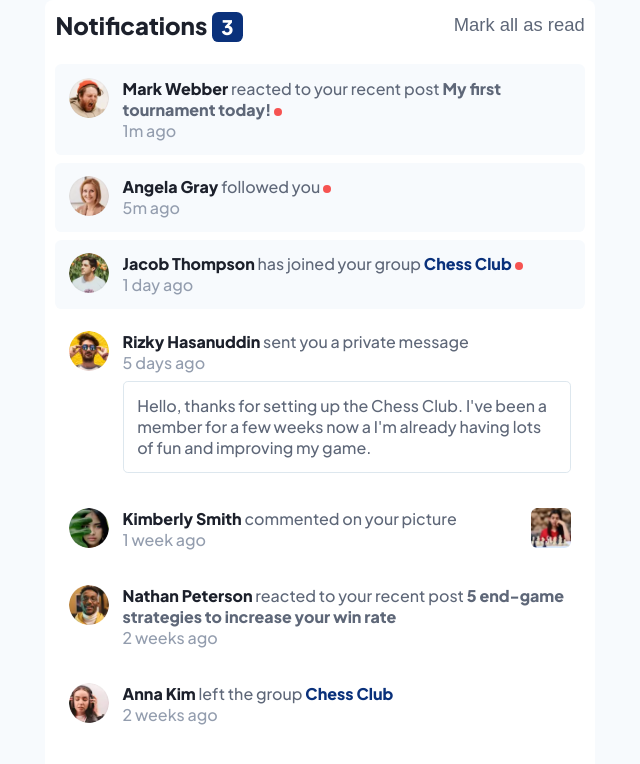
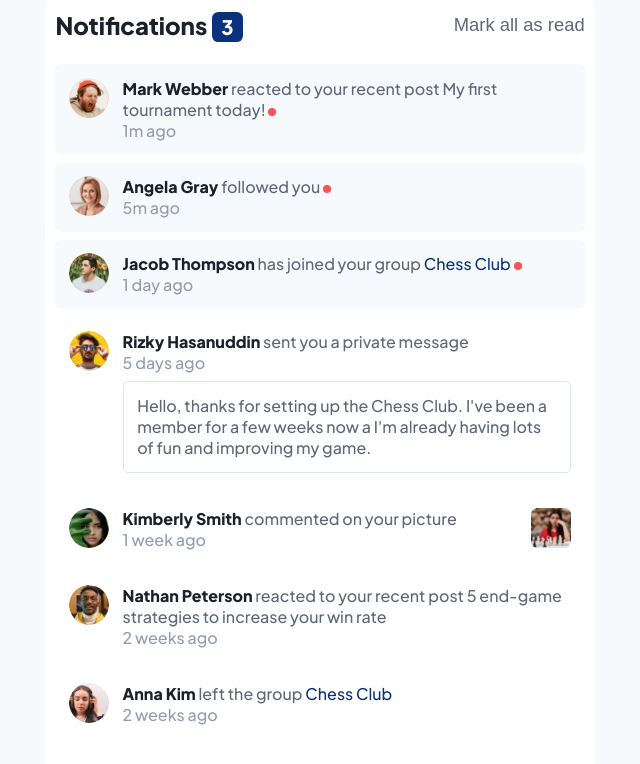
Before and after one commit to Laridot-1/notification-component, a plain HTML site: page index.html in a window 1280 px wide. Shown: the whole page, without its empty margins (320-960 px from the left). Drawn offline with Linux system fonts and the light colour scheme.

Commit message:
Changed the font weight for the post and group class

```diff
--- a/style.css
+++ b/style.css
@@ -130,14 +130,14 @@ a{
   color: var(--blue);
 }
 .post{
-  font-weight: 800;
+  font-weight: 500;
   color: var(--blue-600);
 }
 .post:hover{
   color: var(--blue);
 }
 .group{
-  font-weight: 800;
+  font-weight: 500;
   color: var(--blue);
 }
 .message{
```
